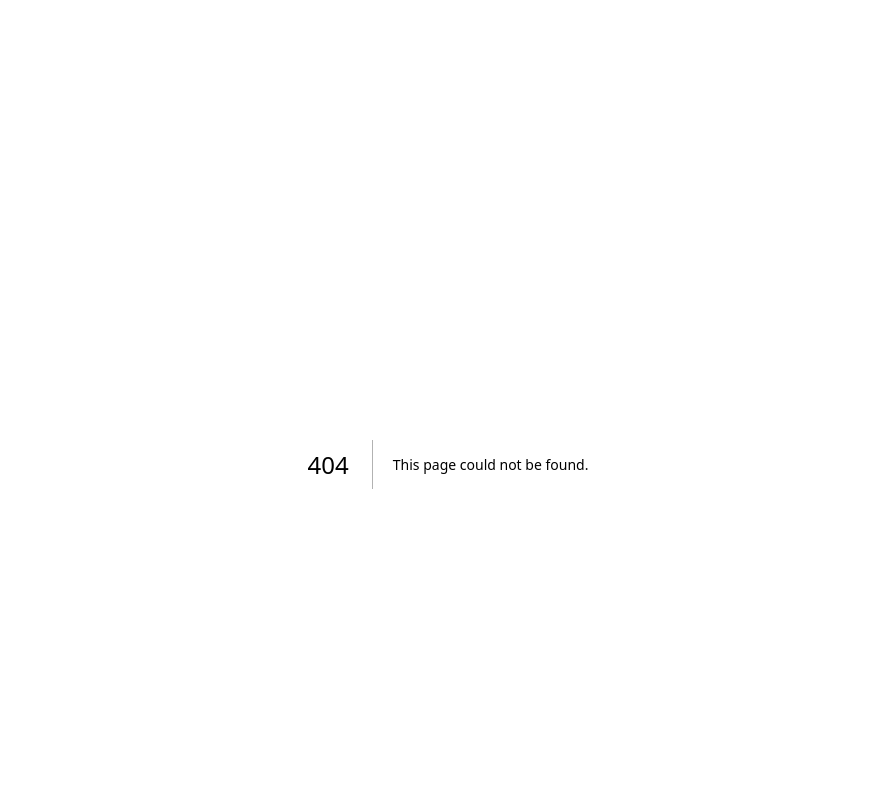
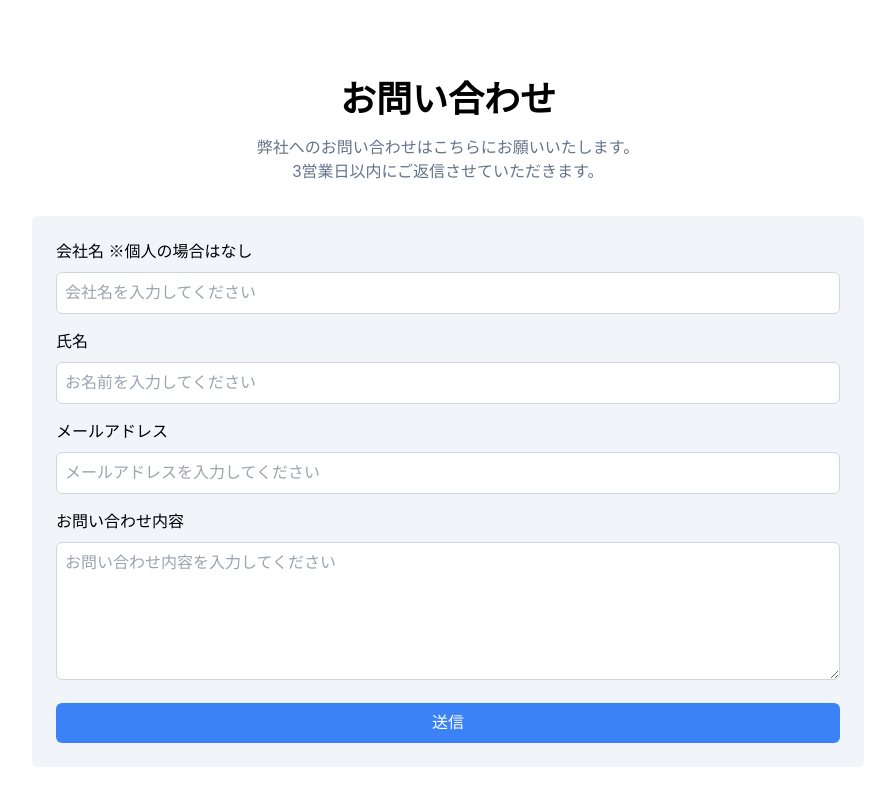
Before and after one commit to bbbyk105/vital, a Next.js app: page /contact in a window 1280 px wide. Before the commit this address had no page. Shown: the top 806 px of the page, without its empty margins (192-1087 px from the left). Built offline with nearby package versions, Linux system fonts and the light colour scheme.

Commit message:
contactリンクとapiの作成

```diff
--- a/app/recruit/page.tsx
+++ b/app/contact/page.tsx
@@ -1,4 +1,4 @@
-export default function recruit() {
+export default function contact() {
   interface FormValues {
     company: string;
     name: string;
@@ -7,6 +7,7 @@ export default function recruit() {
     type: string;
     placeholder: string;
   }
+
 
   return (
     <main>
@@ -23,7 +24,7 @@ export default function recruit() {
           {/* 会社名 */}
           <div className="mb-4 text-left">
             <label htmlFor="company" className="block font-medium mb-2">
-              会社名
+              会社名 ※個人の場合はなし
             </label>
             <input
               id="company"
@@ -79,6 +80,7 @@ export default function recruit() {
           {/* 送信ボタン */}
           <button
             type="submit"
+            onChange={""}
             className="w-full bg-blue-500 text-white py-2 rounded-md hover:bg-blue-600"
           >
             送信
--- a/data/homeData.ts
+++ b/data/homeData.ts
@@ -22,7 +22,7 @@ export const homeConfig: HomeConfig = {
         },
         {
             title: "お問い合わせ",
-            href: "/recruit"
+            href: "/contact"
         }
 
     ]
--- a/package.json
+++ b/package.json
@@ -15,6 +15,7 @@
     "framer-motion": "^11.11.9",
     "lucide-react": "^0.445.0",
     "next": "14.2.13",
+    "nodemailer": "^6.9.15",
     "react": "^18",
     "react-dom": "^18",
     "swiper": "^11.1.14",
--- /dev/null
+++ b/pages/api/contact.ts
@@ -0,0 +1,5 @@
+import { NextApiRequest, NextApiResponse } from "next";
+
+export default function sendGmail(req: NextApiRequest, res: NextApiResponse) {
+    return res.status(200).json({ name: "Byakko"});
+};
```
Also changed, not shown: 1 other file (tests, documents, lock files or other folders).
